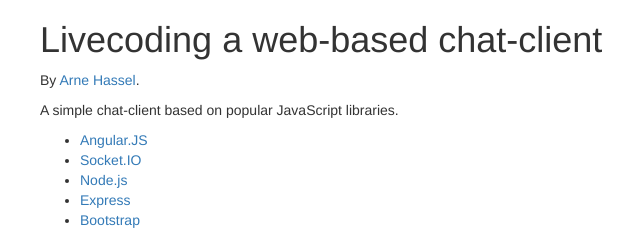
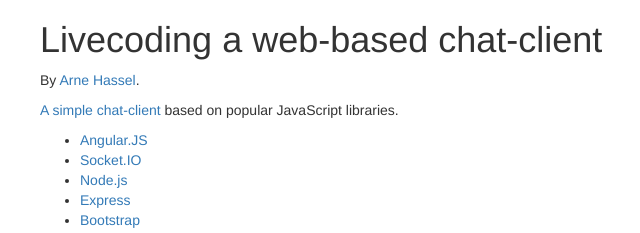
Before and after one commit to megoth/chatty, a website: page index.html in a window 1280 px wide. Shown: the top 233 px of the page, 30-670 px from the left. Drawn offline with nearby package versions, Linux system fonts and the light colour scheme; no server answers.

Commit message:
Added href to github-repo

```diff
--- a/index.html
+++ b/index.html
@@ -16,7 +16,7 @@
 	<div class="container">
 		<h1>Livecoding a web-based chat-client</h1>
 		<p>By <a href="http://icanhasweb.net/">Arne Hassel</a>.</p>
-		<p>A simple chat-client based on popular JavaScript libraries.</p>
+		<p><a href="https://github.com/megoth/chatty">A simple chat-client</a> based on popular JavaScript libraries.</p>
 		<ul>
 			<li>
 				<a href="http://angularjs.org/">Angular.JS</a>
```
